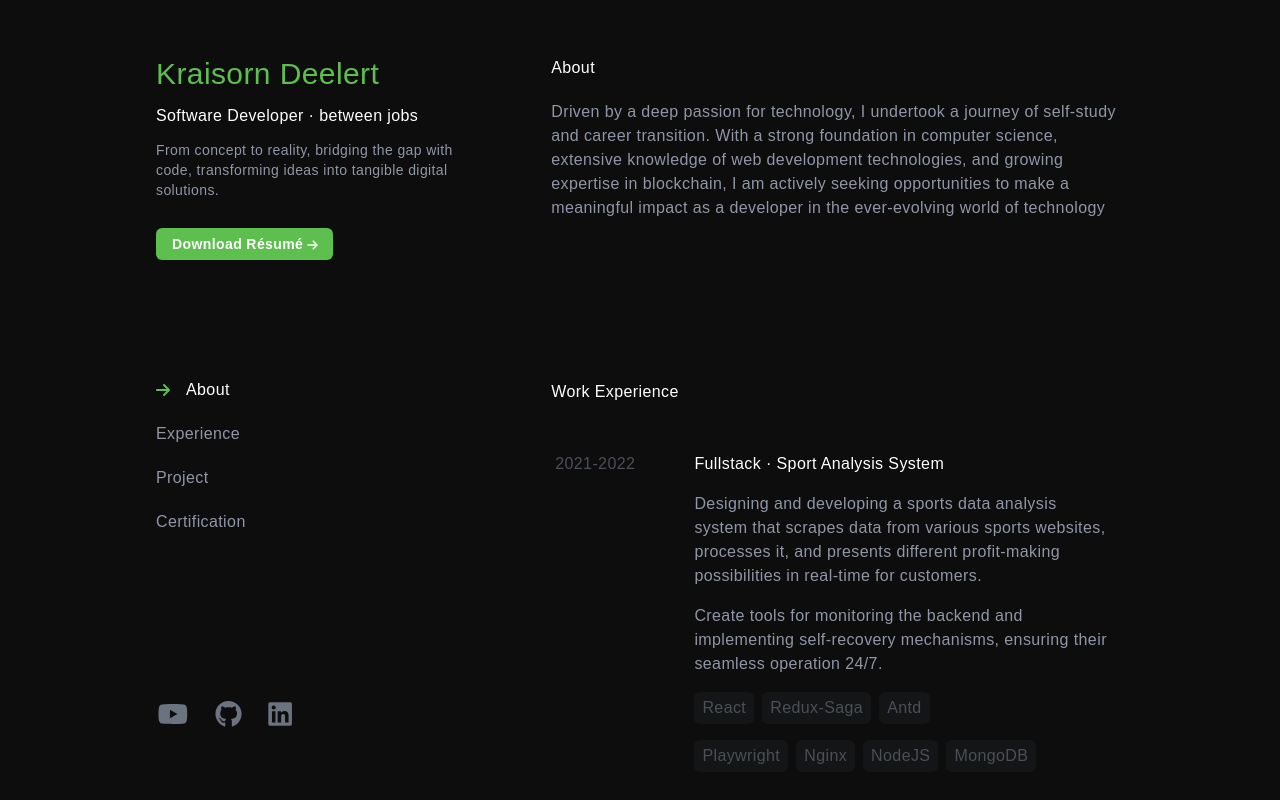
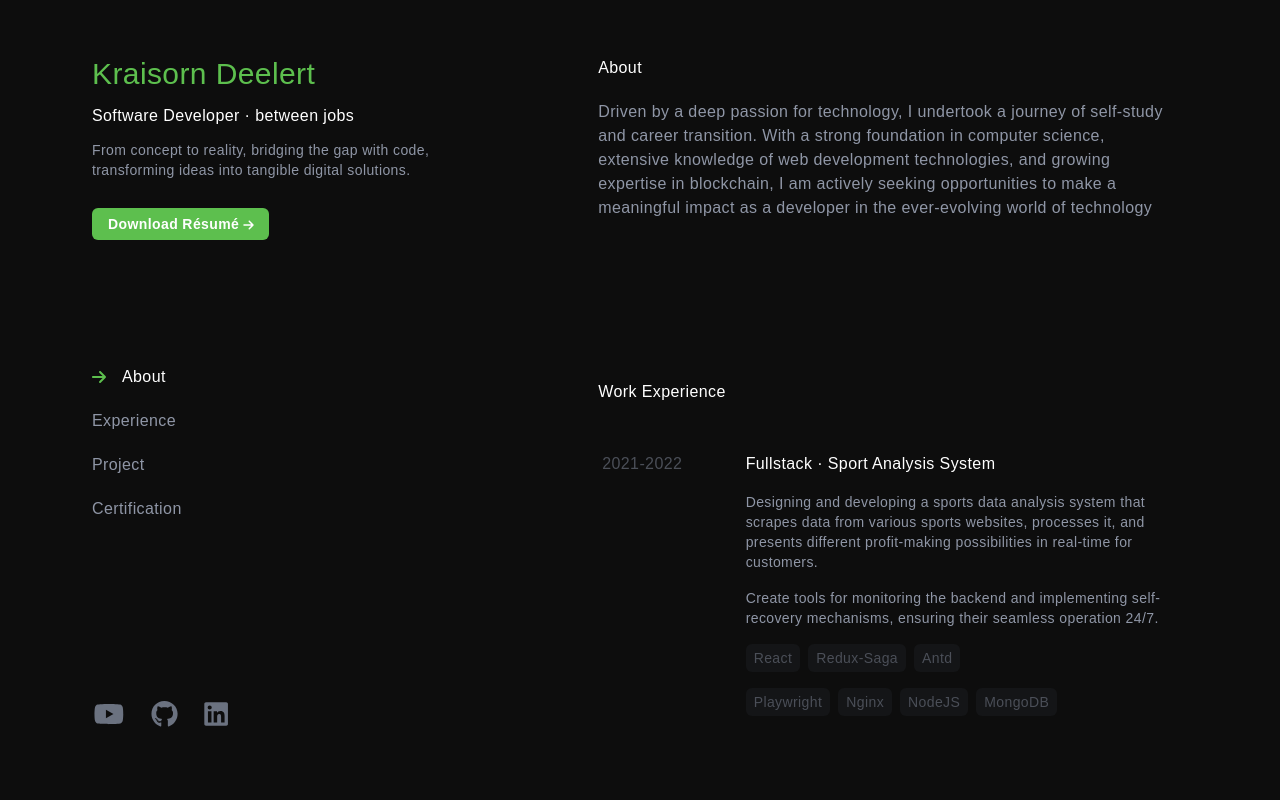
Before and after one commit to tOxicV4p0r/portfolio-v2, a React (Create React App) app: page / in a window 1280 px wide. Built offline with nearby package versions, Linux system fonts and the light colour scheme.

Commit message:
add content

```diff
--- a/src/App.js
+++ b/src/App.js
@@ -5,7 +5,6 @@ import Contact from "./components/Contact";
 import Experience from "./components/Experience";
 import Footer from "./components/Footer";
 import Header from "./components/Header"
-import Nav from "./components/Nav";
 import NavContent from "./components/NavContent";
 import SideProject from "./components/SideProject";
 import Skill from "./components/Skill";
@@ -45,9 +44,9 @@ function App() {
   }
 
   return (
-    <main className="max-w-5xl mx-auto">
+    <main className="max-w-6xl mx-auto">
       <div className="pt-14 pb-7 px-7 font-poppins tracking-wide block lg:flex h-screen">
-        <div className="w-full lg:w-4/6 grid gap-10 pb-10 lg:pb-0">
+        <div className="w-full lg:w-5/6 grid gap-10 pb-10 lg:pb-0">
           <Header id="main" />
           {isLg && <NavContent data={data} section={currectSection} />}
           <Contact />
@@ -55,9 +54,9 @@ function App() {
         <div className="w-full overflow-y-scroll no-scrollbar grid gap-32 lg:gap-40" onScroll={handleScroll}>
           <About />
           {/* <Skill /> */}
-          <Experience />
-          <SideProject />
-          <Certificate />
+          <Experience currectSection={currectSection} />
+          <SideProject currectSection={currectSection} />
+          <Certificate currectSection={currectSection} />
           <Footer />
         </div>
       </div>
--- a/src/components/Certificate/index.js
+++ b/src/components/Certificate/index.js
@@ -8,7 +8,11 @@ const data = [
         year: "June 2023",
         cerlink: "https://coursera.org/share/ec72454c71270ede2c47fd23e720be2d",
         title: "Meta Front-End Developer by Meta",
-        descriptions: [],
+        descriptions: [
+            "Create a responsive website using HTML to structure content, CSS to handle visual style, and JavaScript to develop interactive experiences.",
+            "Learn how to use more advanced React concepts and features.",
+            "Learn the fundamentals of User Experience (UX) research and design.",
+        ],
         skills: [
             ["UI/UX design", "JavaScript", "React", "HTML", "CSS"],
         ],
@@ -18,7 +22,10 @@ const data = [
         year: "June 2023",
         cerlink: "https://coursera.org/share/b8791cd3bc48f7e518b8d96aa8daca40",
         title: "Meta Back-End Developer by Meta",
-        descriptions: [],
+        descriptions: [
+            "Learn to use programming systems including Python, Linux, Git, SQL, Version Control, Cloud, APIs Design, Django web framework JSON, XML and more.",
+            "Learn the processes and concepts behind APIs and their infrastructure.",
+        ],
         skills: [
             ["API Design", "Python", "Django", "DBMS"],
         ],
@@ -38,19 +45,19 @@ function Certificate() {
                         <div key={title} className="grid grid-cols-8 p-2 py-7 hover:bg-primarySubContent2 hover:bg-opacity-10 hover:rounded-xl" onMouseEnter={() => setMouseEnter({ [title]: true })} onMouseLeave={() => setMouseEnter({ [title]: false })}>
                             <div className="col-span-2 text-primarySubContent1 space-y-4">
                                 <div>{year}</div>
-                                {picture ? <div className="w-3/6 p-1 bg-primaryContent rounded-lg"><img src={picture} className="object-scale-down" /></div> : null}
+                                {picture ? <div className="w-3/6 p-1 bg-primaryContent rounded-lg"><img src={picture} className="object-scale-down" alt={title} /></div> : null}
                             </div>
                             <div className="col-span-6">
                                 <div className="flex flex-col space-y-4">
                                     {
                                         cerlink ?
-                                            <a className={`${isMouseEnter[title] ? 'text-primaryTitle' : 'text-primaryHeader'}`} href={cerlink} target="_blank" rel="noopener noreferrer">{title} <FontAwesomeIcon icon={faArrowUp} className={`${isMouseEnter[title] ? "-translate-y-1 translate-x-0.5": "translate-y-0.5"} rotate-45 text-sm transition-all`} /></a>
+                                            <a className={`${isMouseEnter[title] ? 'text-primaryTitle' : 'text-primaryHeader'}`} href={cerlink} target="_blank" rel="noopener noreferrer">{title} <FontAwesomeIcon icon={faArrowUp} className={`${isMouseEnter[title] ? "-translate-y-1 translate-x-0.5" : "translate-y-0.5"} rotate-45 text-sm transition-all`} /></a>
                                             :
                                             <span className={isMouseEnter[title] ? "text-primaryTitle" : "text-primaryHeader"}>{title}</span>
                                     }
                                     {
                                         descriptions.map((e, i) => (
-                                            <div key={i} className="text-primaryContent">{e}</div>
+                                            <div key={i} className="text-sm text-primaryContent">{e}</div>
                                         ))
                                     }
                                     {
@@ -58,7 +65,12 @@ function Certificate() {
                                             <div key={i} className="flex flex-wrap gap-2">
                                                 {
                                                     e.map((el, j) => (
-                                                        <div key={el + j} className="text-primarySubContent1 rounded-md bg-primarySubContent2 bg-opacity-20 px-2 py-1">{el}</div>
+                                                        <div
+                                                            key={el + j}
+                                                            className={`${isMouseEnter[title] ? "text-primarySubTitle" : "text-primarySubContent1"} text-sm text-primarySubContent1 rounded-md bg-primarySubContent2 bg-opacity-20 px-2 py-1`}
+                                                        >
+                                                            {el}
+                                                        </div>
                                                     ))
                                                 }
                                             </div>
--- a/src/components/Experience/index.js
+++ b/src/components/Experience/index.js
@@ -36,28 +36,43 @@ const data = [
     },
 ]
 
-function Experience() {
+function Experience({ currectSection }) {
     const [isMouseEnter, setMouseEnter] = useState({})
 
+    console.log(currectSection)
     return (
         <section className="space-y-5" id="experience-section">
             <span className="text-primaryHeader px-2">Work Experience</span>
             <div className="grid">
                 {
                     data.map(({ year, link, title, descriptions, skills }) => (
-                        <div key={title} className="grid grid-cols-8 p-2 py-7 mx-1 hover:bg-primarySubContent2 hover:bg-opacity-10 hover:rounded-xl" onMouseEnter={() => setMouseEnter({ [title]: true })} onMouseLeave={() => setMouseEnter({ [title]: false })}>
+                        <div
+                            key={title}
+                            className="grid grid-cols-8 p-2 py-7 mx-1 hover:bg-primarySubContent2 hover:bg-opacity-10 hover:rounded-xl"
+                            onMouseEnter={() => setMouseEnter({ [title]: true })}
+                            onMouseLeave={() => setMouseEnter({ [title]: false })}
+                        >
                             <div className="col-span-2 text-primarySubContent1">{year}</div>
                             <div className="col-span-6">
                                 <div className="flex flex-col space-y-4">
                                     {
                                         link ?
-                                            <a className={`${isMouseEnter[title] ? 'text-primaryTitle' : 'text-primaryHeader'}`} href={link} target="_blank" rel="noopener noreferrer">{title} <FontAwesomeIcon icon={faArrowUp} className={`${isMouseEnter[title] ? "-translate-y-1 translate-x-0.5" : "translate-y-0.5"} rotate-45 text-sm transition-transform`} /></a>
+                                            <a
+                                                className={`${isMouseEnter[title] ? 'text-primaryTitle' : 'text-primaryHeader'}`}
+                                                href={link} target="_blank" rel="noopener noreferrer"
+                                            >
+                                                {title}
+                                                <FontAwesomeIcon
+                                                    icon={faArrowUp}
+                                                    className={`${isMouseEnter[title] ? "-translate-y-1 translate-x-0.5" : "translate-y-0.5"} rotate-45 text-sm transition-transform`}
+                                                />
+                                            </a>
                                             :
                                             <span className={isMouseEnter[title] ? "text-primaryTitle" : "text-primaryHeader"}>{title}</span>
                                     }
                                     {
                                         descriptions.map((e, i) => (
-                                            <div key={i} className="text-primaryContent">{e}</div>
+                                            <div key={i} className="text-primaryContent text-sm">{e}</div>
                                         ))
                                     }
                                     {
@@ -65,7 +80,12 @@ function Experience() {
                                             <div key={i} className="flex flex-wrap gap-2">
                                                 {
                                                     e.map((el, j) => (
-                                                        <div key={el + j} className="text-primarySubContent1 rounded-md bg-primarySubContent2 bg-opacity-20 px-2 py-1">{el}</div>
+                                                        <div
+                                                            key={el + j}
+                                                            className={`${isMouseEnter[title] ? "text-primarySubTitle" : "text-primarySubContent1"} text-sm rounded-md bg-primarySubContent2 bg-opacity-20 px-2 py-1`}
+                                                        >
+                                                            {el}
+                                                        </div>
                                                     ))
                                                 }
                                             </div>
--- a/src/components/Header/index.js
+++ b/src/components/Header/index.js
@@ -1,7 +1,6 @@
 import { useState } from "react";
 import { FontAwesomeIcon } from "@fortawesome/react-fontawesome";
-import { faArrowDown, faArrowUp } from "@fortawesome/free-solid-svg-icons";
-import ProfilePic from "../../asset/profilepixel.png"
+import { faArrowDown } from "@fortawesome/free-solid-svg-icons";
 import fileResume from "../../asset/resume.pdf"
 
 const data = {
--- a/src/components/NavContent/index.js
+++ b/src/components/NavContent/index.js
@@ -26,10 +26,13 @@ function NavContent({ data, section }) {
                             onClick={() => handleClick(e.sectionId)}
                             onMouseEnter={() => setIsMouseEnter({ [e.sectionId]: true })}
                             onMouseLeave={() => setIsMouseEnter({ [e.sectionId]: false })}
-                            className={`${section == e.sectionId ? "text-white" : ""} cursor-pointer pt-5 flex`}
+                            className={`${section === e.sectionId ? "text-white" : ""} cursor-pointer pt-5 flex`}
                         >
-                            <FontAwesomeIcon icon={faArrowRight} className={`${section == e.sectionId ? "text-primaryTitle" : !isMouseEnter[e.sectionId] ? "hidden" : ""} new-arrow mt-1`} />
-                            <div className={`${section == e.sectionId || isMouseEnter[e.sectionId] ? "translate-x-4" : ""} ease-out duration-200`}>{e.title}</div>
+                            <FontAwesomeIcon
+                                icon={faArrowRight}
+                                className={`${section === e.sectionId ? "text-primaryTitle" : !isMouseEnter[e.sectionId] ? "hidden" : ""} new-arrow mt-1`}
+                            />
+                            <div className={`${section === e.sectionId || isMouseEnter[e.sectionId] ? "translate-x-4" : ""} ease-out duration-200`}>{e.title}</div>
                         </div>
                     ))
                 }
```
Also changed, not shown: src/components/SideProject/index.js (+37 -6 lines), src/asset/profilepixel.png (deleted).
